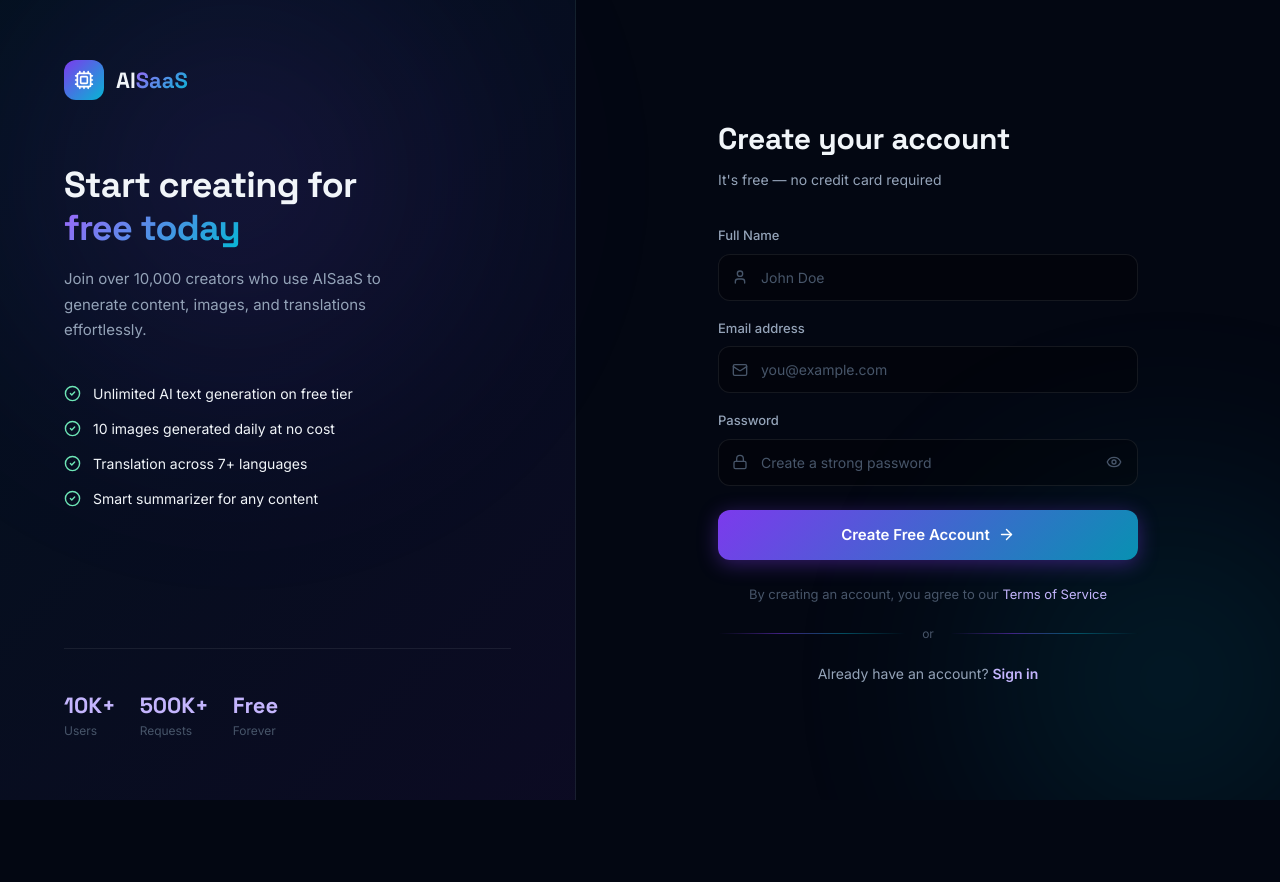
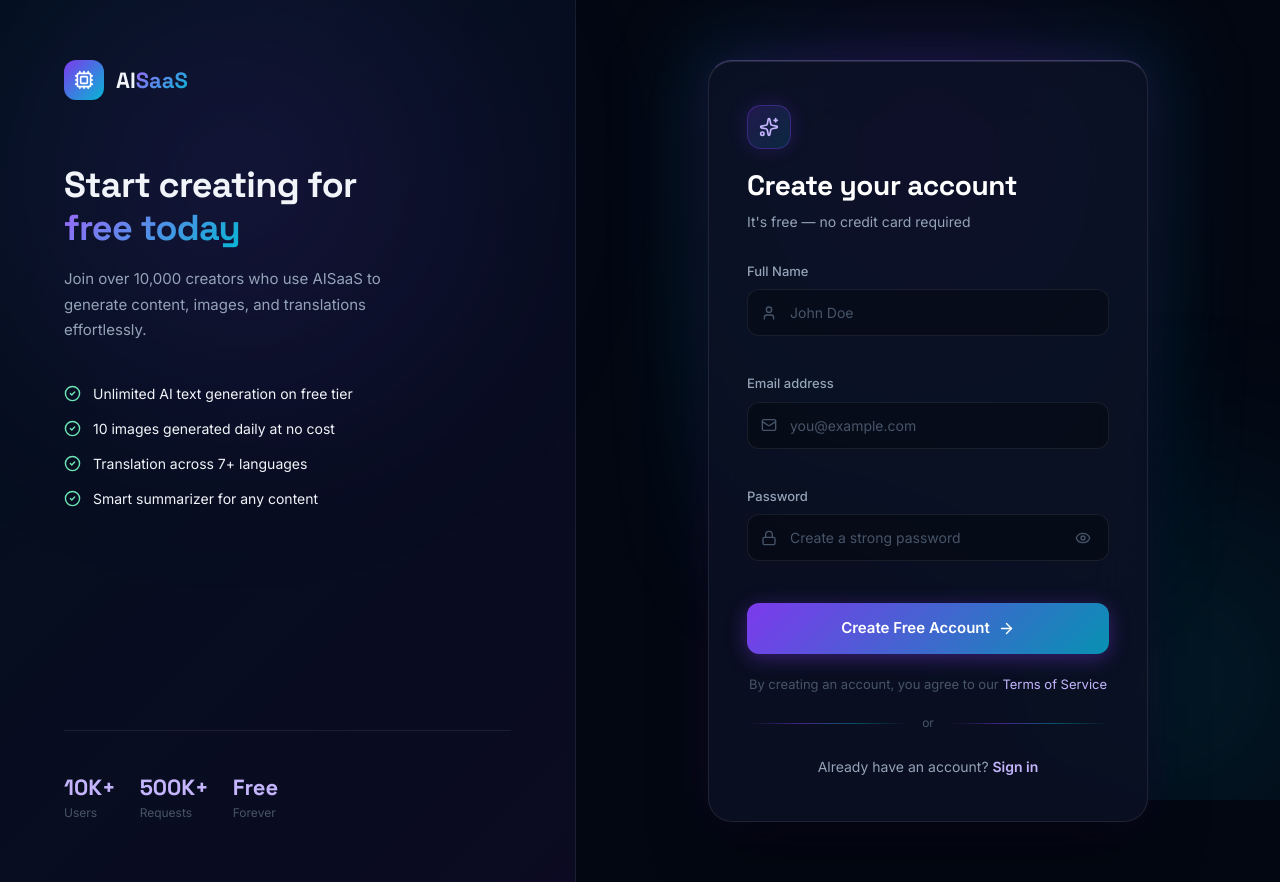
Before and after one commit to JayPrajapati-03/Ai-Saas, a React (Vite) app in the folder ai-saas/: page /register in a window 1280 px wide. Before the commit the page ends 800 px from the top, so only its background shows below. Built offline with nearby package versions, Linux system fonts and the light colour scheme; no server answers.

Commit message:
feat(auth): wrap login and register forms into glassmorphic cards

```diff
--- a/ai-saas/src/index.css
+++ b/ai-saas/src/index.css
@@ -322,6 +322,168 @@ h1, h2, h3, h4, h5, h6 {
   border-color: rgba(124, 58, 237, 0.6);
   box-shadow: 0 0 0 3px rgba(124, 58, 237, 0.12);
 }
+
+/* ============================================================
+   AUTH CARD & PANEL
+   ============================================================ */
+.auth-card-wrap {
+  position: relative;
+  width: 100%;
+  max-width: 440px;
+  z-index: 1;
+}
+
+.auth-card-glow {
+  position: absolute;
+  inset: -24px;
+  background: radial-gradient(circle at 50% 15%, rgba(124, 58, 237, 0.24), rgba(6, 182, 212, 0.12), transparent 70%);
+  filter: blur(40px);
+  pointer-events: none;
+  z-index: 0;
+  border-radius: 32px;
+}
+
+.auth-card {
+  position: relative;
+  z-index: 1;
+  background: rgba(12, 16, 36, 0.82);
+  backdrop-filter: blur(28px);
+  -webkit-backdrop-filter: blur(28px);
+  border: 1px solid rgba(255, 255, 255, 0.09);
+  border-top: 1px solid rgba(167, 139, 250, 0.35);
+  border-radius: 24px;
+  padding: 44px 38px;
+  box-shadow:
+    0 24px 64px -12px rgba(0, 0, 0, 0.65),
+    0 0 45px rgba(124, 58, 237, 0.12),
+    inset 0 1px 0 rgba(255, 255, 255, 0.1);
+  transition: border-color 0.3s ease, box-shadow 0.3s ease;
+}
+
+.auth-card:hover {
+  border-color: rgba(124, 58, 237, 0.28);
+  border-top-color: rgba(167, 139, 250, 0.5);
+  box-shadow:
+    0 28px 70px -12px rgba(0, 0, 0, 0.75),
+    0 0 50px rgba(124, 58, 237, 0.18),
+    inset 0 1px 0 rgba(255, 255, 255, 0.14);
+}
+
+.auth-card-mobile-logo {
+  display: none;
+  align-items: center;
+  gap: 10px;
+  margin-bottom: 24px;
+  text-decoration: none;
+}
+
+.auth-card-icon-badge {
+  width: 44px;
+  height: 44px;
+  border-radius: 14px;
+  background: linear-gradient(135deg, rgba(124, 58, 237, 0.2), rgba(6, 182, 212, 0.15));
+  border: 1px solid rgba(124, 58, 237, 0.35);
+  display: flex;
+  align-items: center;
+  justify-content: center;
+  margin-bottom: 20px;
+  color: #c4b5fd;
+  box-shadow: 0 0 20px rgba(124, 58, 237, 0.2);
+}
+
+.auth-card-title {
+  font-family: var(--font-heading);
+  font-size: 28px;
+  font-weight: 700;
+  color: white;
+  margin: 0 0 8px;
+  letter-spacing: -0.015em;
+  line-height: 1.2;
+}
+
+.auth-card-subtitle {
+  color: var(--text-secondary);
+  font-size: 14px;
+  margin: 0 0 30px;
+  line-height: 1.5;
+}
+
+.auth-input-group {
+  margin-bottom: 20px;
+}
+
+.auth-input-label-row {
+  display: flex;
+  justify-content: space-between;
+  align-items: center;
+  margin-bottom: 8px;
+}
+
+.auth-input-label {
+  display: block;
+  font-size: 13px;
+  font-weight: 500;
+  color: var(--text-secondary);
+}
+
+.auth-input-wrap {
+  position: relative;
+}
+
+.auth-input-icon {
+  position: absolute;
+  left: 14px;
+  top: 50%;
+  transform: translateY(-50%);
+  color: var(--text-muted);
+  pointer-events: none;
+}
+
+.auth-password-toggle {
+  position: absolute;
+  right: 12px;
+  top: 50%;
+  transform: translateY(-50%);
+  background: none;
+  border: none;
+  color: var(--text-muted);
+  cursor: pointer;
+  display: flex;
+  align-items: center;
+  justify-content: center;
+  padding: 6px;
+  border-radius: 8px;
+  transition: color 0.2s, background 0.2s;
+}
+
+.auth-password-toggle:hover {
+  color: var(--text-primary);
+  background: rgba(255, 255, 255, 0.06);
+}
+
+.auth-card-footer {
+  margin-top: 24px;
+  text-align: center;
+}
+
+.auth-card-footer-text {
+  font-size: 14px;
+  color: var(--text-secondary);
+  margin: 0;
+}
+
+.auth-card-footer-link {
+  color: #c4b5fd;
+  text-decoration: none;
+  font-weight: 600;
+  transition: color 0.2s;
+}
+
+.auth-card-footer-link:hover {
+  color: white;
+  text-decoration: underline;
+}
+
 
 /* ============================================================
    STAT CARDS
--- a/ai-saas/src/pages/Register.jsx
+++ b/ai-saas/src/pages/Register.jsx
@@ -1,6 +1,6 @@
 import { useState } from "react";
 import { motion } from "framer-motion";
-import { Lock, Mail, ArrowRight, User, Eye, EyeOff, Cpu, CheckCircle2 } from "lucide-react";
+import { Lock, Mail, ArrowRight, User, Eye, EyeOff, Cpu, CheckCircle2, Sparkles } from "lucide-react";
 import { Link, useNavigate } from "react-router-dom";
 import { API_URL } from "../config/api";
 
@@ -101,23 +101,39 @@ export default function Register() {
 
       {/* ── RIGHT FORM PANEL ── */}
       <div className="auth-form-panel" style={{ flex: 1, display: "flex", alignItems: "center", justifyContent: "center", padding: "60px 48px", position: "relative", zIndex: 1 }}>
+        <div className="auth-card-wrap">
+          <div className="auth-card-glow" />
+
           <motion.div
             initial={{ opacity: 0, y: 30 }}
             animate={{ opacity: 1, y: 0 }}
             transition={{ duration: 0.6, delay: 0.2 }}
-          style={{ width: "100%", maxWidth: 420 }}
+            className="auth-card"
           >
-          <div style={{ marginBottom: 36 }}>
-            <h1 style={{ fontFamily: "var(--font-heading)", fontSize: 30, fontWeight: 700, marginBottom: 8, letterSpacing: "-0.01em" }}>Create your account</h1>
-            <p style={{ color: "var(--text-secondary)", fontSize: 14 }}>It&apos;s free — no credit card required</p>
+            {/* Mobile logo (visible when left brand panel hidden on small screens) */}
+            <Link to="/" className="auth-card-mobile-logo">
+              <div style={{ width: 34, height: 34, borderRadius: 10, background: "linear-gradient(135deg,#7c3aed,#06b6d4)", display: "flex", alignItems: "center", justifyContent: "center" }}>
+                <Cpu size={18} color="white" />
               </div>
+              <span style={{ fontFamily: "var(--font-heading)", fontSize: 20, fontWeight: 700 }}>
+                AI<span className="gradient-text">SaaS</span>
+              </span>
+            </Link>
+
+            {/* Card Icon Badge */}
+            <div className="auth-card-icon-badge">
+              <Sparkles size={20} />
+            </div>
+
+            <h1 className="auth-card-title">Create your account</h1>
+            <p className="auth-card-subtitle">It&apos;s free — no credit card required</p>
 
             <form onSubmit={handleSubmit} style={{ display: "flex", flexDirection: "column", gap: 18 }}>
               {/* Name */}
-            <div>
-              <label style={{ display: "block", fontSize: 13, fontWeight: 500, color: "var(--text-secondary)", marginBottom: 8 }}>Full Name</label>
-              <div style={{ position: "relative" }}>
-                <User size={16} style={{ position: "absolute", left: 14, top: "50%", transform: "translateY(-50%)", color: "var(--text-muted)" }} />
+              <div className="auth-input-group">
+                <label className="auth-input-label" style={{ marginBottom: 8 }}>Full Name</label>
+                <div className="auth-input-wrap">
+                  <User size={16} className="auth-input-icon" />
                   <input
                     type="text"
                     value={name}
@@ -131,10 +147,10 @@ export default function Register() {
               </div>
 
               {/* Email */}
-            <div>
-              <label style={{ display: "block", fontSize: 13, fontWeight: 500, color: "var(--text-secondary)", marginBottom: 8 }}>Email address</label>
-              <div style={{ position: "relative" }}>
-                <Mail size={16} style={{ position: "absolute", left: 14, top: "50%", transform: "translateY(-50%)", color: "var(--text-muted)" }} />
+              <div className="auth-input-group">
+                <label className="auth-input-label" style={{ marginBottom: 8 }}>Email address</label>
+                <div className="auth-input-wrap">
+                  <Mail size={16} className="auth-input-icon" />
                   <input
                     type="email"
                     value={email}
@@ -148,10 +164,10 @@ export default function Register() {
               </div>
 
               {/* Password */}
-            <div>
-              <label style={{ display: "block", fontSize: 13, fontWeight: 500, color: "var(--text-secondary)", marginBottom: 8 }}>Password</label>
-              <div style={{ position: "relative" }}>
-                <Lock size={16} style={{ position: "absolute", left: 14, top: "50%", transform: "translateY(-50%)", color: "var(--text-muted)" }} />
+              <div className="auth-input-group">
+                <label className="auth-input-label" style={{ marginBottom: 8 }}>Password</label>
+                <div className="auth-input-wrap">
+                  <Lock size={16} className="auth-input-icon" />
                   <input
                     type={showPassword ? "text" : "password"}
                     value={password}
@@ -161,8 +177,12 @@ export default function Register() {
                     style={{ paddingLeft: 42, paddingRight: 44 }}
                     required
                   />
-                <button type="button" onClick={() => setShowPassword(!showPassword)}
-                  style={{ position: "absolute", right: 12, top: "50%", transform: "translateY(-50%)", background: "none", border: "none", color: "var(--text-muted)", cursor: "pointer", display: "flex", padding: 4 }}>
+                  <button
+                    type="button"
+                    onClick={() => setShowPassword(!showPassword)}
+                    className="auth-password-toggle"
+                    aria-label={showPassword ? "Hide password" : "Show password"}
+                  >
                     {showPassword ? <EyeOff size={16} /> : <Eye size={16} />}
                   </button>
                 </div>
@@ -174,13 +194,13 @@ export default function Register() {
                 disabled={loading}
                 whileTap={{ scale: 0.97 }}
                 className="btn-primary"
-              style={{ width: "100%", justifyContent: "center", marginTop: 6, padding: "14px", fontSize: 15 }}
+                style={{ width: "100%", justifyContent: "center", marginTop: 4, padding: "14px", fontSize: 15 }}
               >
                 {loading ? "Creating account..." : "Create Free Account"} {!loading && <ArrowRight size={17} />}
               </motion.button>
             </form>
 
-          <p style={{ textAlign: "center", marginTop: 24, fontSize: 13, color: "var(--text-muted)", lineHeight: 1.6 }}>
+            <p style={{ textAlign: "center", marginTop: 20, fontSize: 13, color: "var(--text-muted)", lineHeight: 1.6 }}>
               By creating an account, you agree to our{" "}
               <a href="#" style={{ color: "#c4b5fd", textDecoration: "none" }}>Terms of Service</a>
             </p>
@@ -191,11 +211,14 @@ export default function Register() {
               <div className="glow-divider" style={{ flex: 1 }} />
             </div>
 
-          <p style={{ textAlign: "center", marginTop: 20, fontSize: 14, color: "var(--text-secondary)" }}>
+            <div className="auth-card-footer">
+              <p className="auth-card-footer-text">
                 Already have an account?{" "}
-            <Link to="/login" style={{ color: "#c4b5fd", textDecoration: "none", fontWeight: 600 }}>Sign in</Link>
+                <Link to="/login" className="auth-card-footer-link">Sign in</Link>
               </p>
+            </div>
           </motion.div>
+        </div>
       </div>
 
       {/* Popup */}
```
Also changed, not shown: ai-saas/src/pages/Login.jsx (+42 -19 lines). Lines whose indentation alone changed are shown as unchanged.
